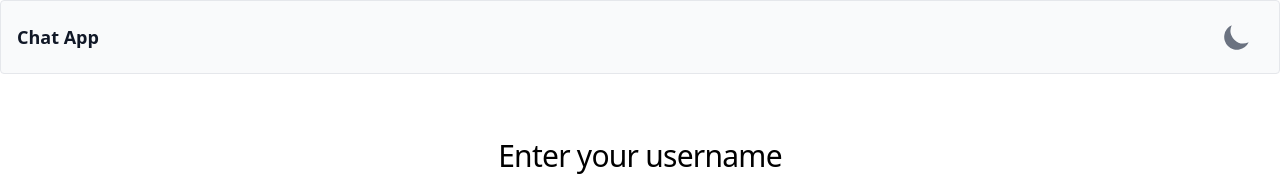
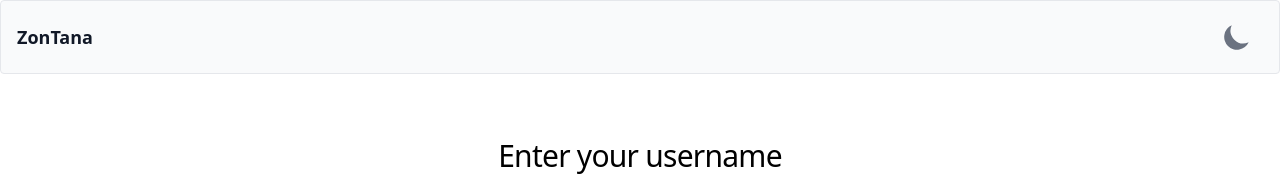
Before and after one commit to xerlaxtole/CP-ZonTana, a React (Create React App) app in the folder frontend/: page /login in a window 1280 px wide. Shown: the top 176 px of the page. Built offline with nearby package versions, Linux system fonts and the light colour scheme; no server answers.

Commit message:
changes header

```diff
--- a/frontend/src/components/layouts/Header.js
+++ b/frontend/src/components/layouts/Header.js
@@ -17,7 +17,7 @@ export default function Header() {
         <div className="container mx-auto flex flex-wrap items-center justify-between">
           <Link to="/" className="flex">
             <span className="self-center text-lg font-semibold whitespace-nowrap text-gray-900 dark:text-white">
-              Chat App
+              ZonTana
             </span>
           </Link>
           <div className="flex md:order-2">
```
